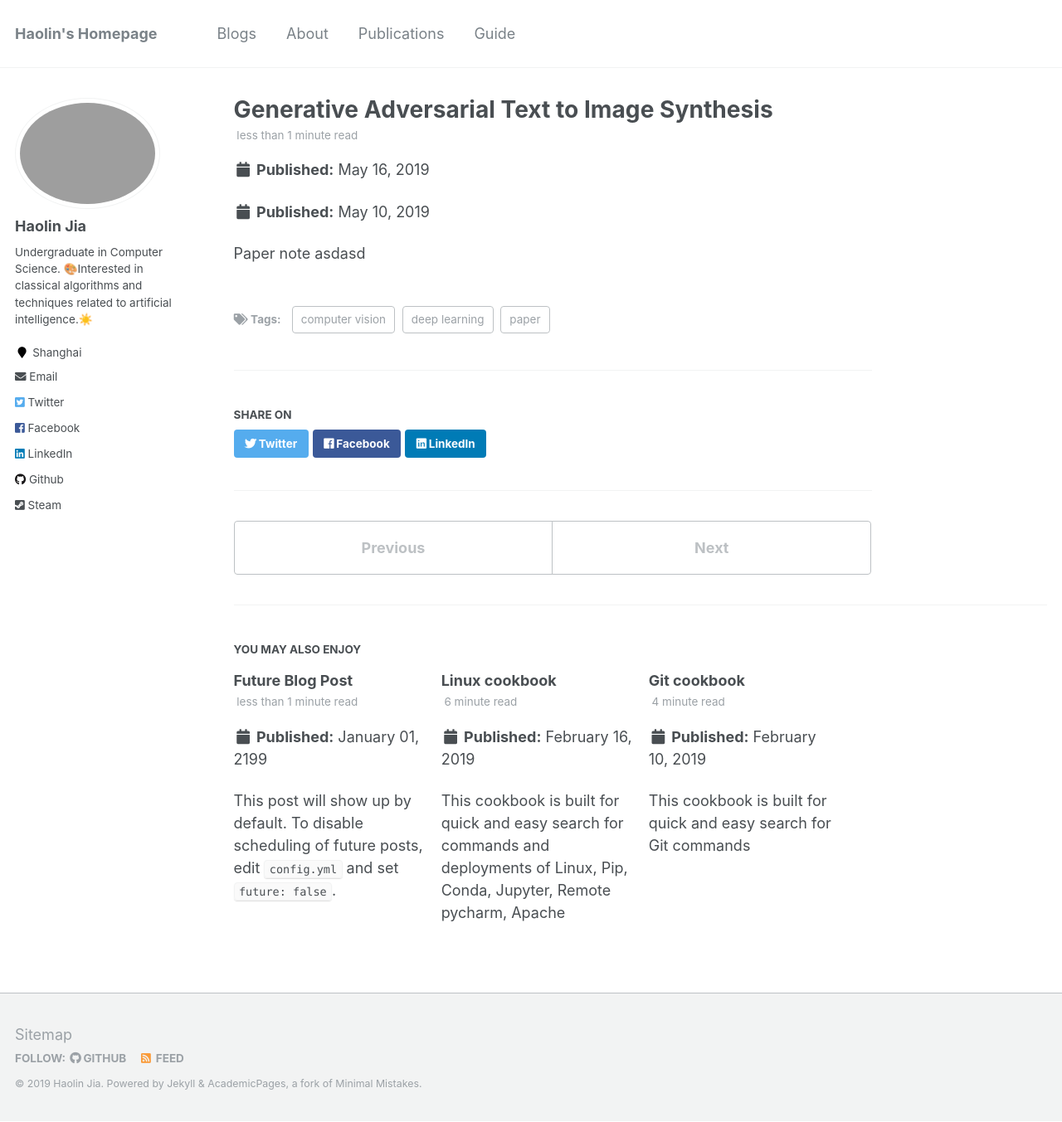
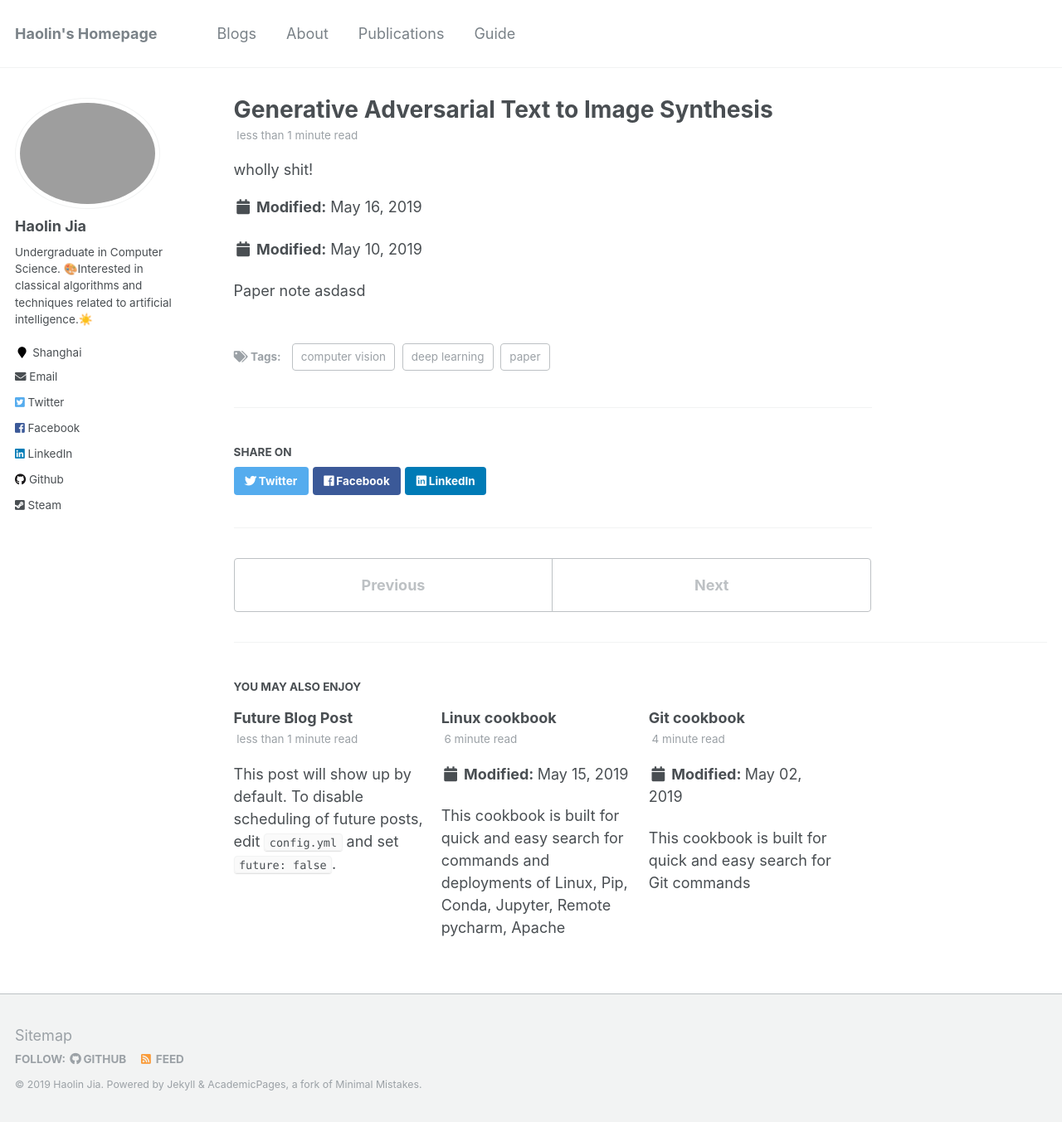
Before and after one commit to Harrypotterrrr/Homepage, a Jekyll site: the page built from _posts/2019-05-11-Text_to_image-1.md, in a window 1280 px wide and 1353 px high. Shown: the whole window at 83% size. Built offline with Jekyll 4.4.1, drawn with Linux system fonts in a browser that asks for light colours.

Commit message:
update posts modified label

```diff
--- a/_data/ui-text.yml
+++ b/_data/ui-text.yml
@@ -16,7 +16,7 @@
   meta_label                 :
   tags_label                 : "Tags:"
   categories_label           : "Categories:"
-  date_label                 : "Published:"
+  modified_label             : "Modified:"
   comments_label             : "Leave a Comment"
   comments_title             : "Comments"
   more_label                 : "Learn More"
--- a/_includes/archive-single.html
+++ b/_includes/archive-single.html
@@ -42,8 +42,16 @@
           <p> {{ post.type }}, <i>{{ post.venue }}</i>, {{ post.date | default: "1900-01-01" | date: "%Y" }} </p>
         {% elsif post.collection == 'publications' %}
           <p>Published in <i>{{ post.venue }}</i>, {{ post.date | default: "1900-01-01" | date: "%Y" }} </p>
-        {% elsif post.date %}
-         <p class="page__date"><strong><i class="fa fa-fw fa-calendar" aria-hidden="true"></i> {{ site.data.ui-text[site.locale].date_label | default: "Published:" }}</strong> <time datetime="{{ post.date | default: "1900-01-01" | date_to_xmlschema }}">{{ post.date | default: "1900-01-01" | date: "%B %d, %Y" }}</time></p>
+      	{% elsif post.modified %}
+		<p class="page__date">
+			<strong>
+				<i class="fa fa-fw fa-calendar" aria-hidden="true"></i>
+				{{ site.data.ui-text[site.locale].date_label | default: "Modified:" }}
+			</strong>
+			<time datetime="{{ post.modified | default: "1900-01-01" | date_to_xmlschema }}">
+				{{ post.modified | default: "1900-01-01" | date: "%B %d, %Y" }}
+			</time>
+		</p>
         {% endif %}
 
     {% if post.excerpt and site.read_more != 'enabled' %}
--- a/_includes/author-profile.html
+++ b/_includes/author-profile.html
@@ -83,7 +83,7 @@
         <li><a href="https://foursquare.com/{{ author.foursquare }}"><i class="fab fa-foursquare" aria-hidden="true"></i> Foursquare</a></li>
       {% endif %}
       {% if author.steam %}
-        <li><a href="https://steamcommunity.com/id/{{ author.steam }}"><i class="fab fa-steam-square" aria-hidden="true"></i> Steam</a></li>
+        <li><a href="https://steamcommunity.com/profiles/{{ author.steam }}"><i class="fab fa-steam-square" aria-hidden="true"></i> Steam</a></li>
       {% endif %}
       {% if author.youtube %}
         <li><a href="https://www.youtube.com/user/{{ author.youtube }}"><i class="fab fa-youtube" aria-hidden="true"></i> YouTube</a></li>
--- a/_layouts/single.html
+++ b/_layouts/single.html
@@ -1,7 +1,6 @@
 ---
 layout: default
 ---
-
 {% include base_path %}
 
 {% if page.header.overlay_color or page.header.overlay_image or page.header.image %}
@@ -18,20 +17,32 @@
 	{% include sidebar.html %}
 
 	<article class="page" itemscope itemtype="http://schema.org/CreativeWork">
-    {% if page.title %}<meta itemprop="headline" content="{{ page.title | markdownify | strip_html | strip_newlines | escape_once }}">{% endif %}
-    {% if page.excerpt %}<meta itemprop="description" content="{{ page.excerpt | markdownify | strip_html | strip_newlines | escape_once }}">{% endif %}
-    {% if page.date %}<meta itemprop="datePublished" content="{{ page.date | date: "%B %d, %Y" }}">{% endif %}
-    {% if page.modified %}<meta itemprop="dateModified" content="{{ page.modified | date: "%B %d, %Y" }}">{% endif %}
+		{% if page.title %}
+		<meta itemprop="headline" content="{{ page.title | markdownify | strip_html | strip_newlines | escape_once }}">
+		{% endif %}
+		{% if page.excerpt %}
+		<meta itemprop="description" content="{{ page.excerpt | markdownify | strip_html | strip_newlines | escape_once }}">
+		{% endif %}
+		{% if page.date %}
+		<meta itemprop="datePublished" content="{{ page.date | date: "%B %d, %Y" }}">{% endif %}
+		{% if page.modified %}
+		<meta itemprop="dateModified" content="{{ page.modified | date: "%B %d, %Y" }}">{% endif %}
 
 		<div class="page__inner-wrap">
 			{% unless page.header.overlay_color or page.header.overlay_image %}
 			<header>
-          {% if page.title %}<h1 class="page__title" itemprop="headline">{{ page.title | markdownify | remove: "<p>" | remove: "</p>" }}</h1>{% endif %}
+				{% if page.title %}<h1 class="page__title" itemprop="headline">
+					{{ page.title | markdownify | remove: "<p>" | remove: "</p>" }}</h1>{% endif %}
 				{% if page.read_time %}
 				<p class="page__meta"><i class="fa fa-clock-o" aria-hidden="true"></i> {% include read-time.html %}</p>
 				{% endif %}
 				{% if page.modified %}
-          <p class="page__date"><strong><i class="fa fa-fw fa-calendar" aria-hidden="true"></i> {{ site.data.ui-text[site.locale].date_label | default: "Published:" }}</strong> <time datetime="{{ page.modified | date: "%Y-%m-%d" }}">{{ page.modified | date: "%B %d, %Y" }}</time></p>
+				wholly shit!
+
+				<p class="page__date"><strong><i class="fa fa-fw fa-calendar" aria-hidden="true"></i>
+						{{ site.data.ui-text[site.locale].modified_label | default: "Published:" }}</strong> <time
+						datetime="{{ page.modified | date: "%Y-%m-%d" }}">{{ page.modified | date: "%B %d, %Y" }}</time>
+				</p>
 				{% endif %}
 
 				{% if page.collection == 'teaching' %}
@@ -39,12 +50,16 @@
 				{% elsif page.venue and page.date %}
 				<p>Published in <i>{{ page.venue }}</i>, {{ page.date | default: "1900-01-01" | date: "%Y" }} </p>
 				{% elsif page.date %}
-          <p class="page__date"><strong><i class="fa fa-fw fa-calendar" aria-hidden="true"></i> {{ site.data.ui-text[site.locale].date_label | default: "Published:" }}</strong> <time datetime="{{ page.date | date_to_xmlschema }}">{{ page.date | default: "1900-01-01" | date: "%B %d, %Y" }}</time></p>
+				<p class="page__date"><strong><i class="fa fa-fw fa-calendar" aria-hidden="true"></i>
+						{{ site.data.ui-text[site.locale].modified_label | default: "Published:" }}</strong> <time
+						datetime="{{ page.date | date_to_xmlschema }}">{{ page.date | default: "1900-01-01" | date: "%B %d, %Y" }}</time>
+				</p>
 				{% endif %}
 
 
 				{% if page.citation and page.paperurl %}
-          <p>Recommended citation: {{ page.citation }} <a href="{{ page.paperurl }}"><u>{{ page.paperurl }}</u></a></p>
+				<p>Recommended citation: {{ page.citation }} <a
+						href="{{ page.paperurl }}"><u>{{ page.paperurl }}</u></a></p>
 				{% elsif page.citation %}
 				<p>Recommended citation: {{ page.citation }} </p>
 				{% endif %}
@@ -54,7 +69,10 @@
 
 			<section class="page__content" itemprop="text">
 				{{ content }}
-        {% if page.link %}<div><a href="{{ page.link }}" class="btn">{{ site.data.ui-text[site.locale].ext_link_label | default: "Direct Link" }}</a></div>{% endif %}
+				{% if page.link %}<div><a href="{{ page.link }}"
+						class="btn">{{ site.data.ui-text[site.locale].ext_link_label | default: "Direct Link" }}</a>
+				</div>
+				{% endif %}
 			</section>
 
 			<footer class="page__meta">
@@ -74,11 +92,15 @@
 		{% endif %}
 	</article>
 
-  {% comment %}<!-- only show related on a post page when not disabled -->{% endcomment %}
+	{% comment %}
+	<!-- only show related on a post page when not disabled -->{% endcomment %}
+
 	{% if page.id and page.related and site.related_posts.size > 0 %}
 		<div class="page__related">
 			{% if site.data.ui-text[site.locale].related_label %}
-        <h4 class="page__related-title">{{ site.data.ui-text[site.locale].related_label | default: "You May Also Enjoy" }}</h4>
+			<h4 class="page__related-title">
+				{{ site.data.ui-text[site.locale].related_label | default: "You May Also Enjoy" }}
+			</h4>
 			{% endif %}
 			<div class="grid__wrapper">
 				{% for post in site.related_posts limit:4 %}
```
Lines whose indentation alone changed are shown as unchanged.
